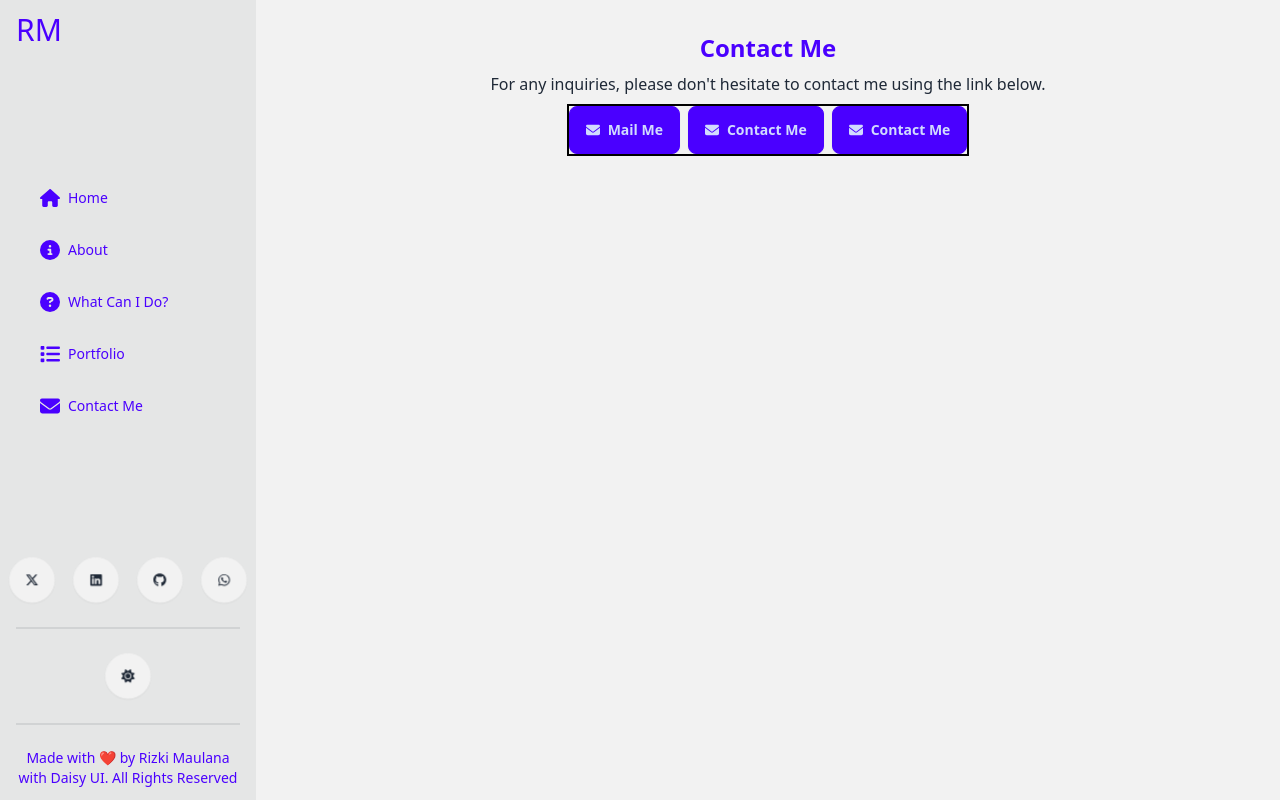
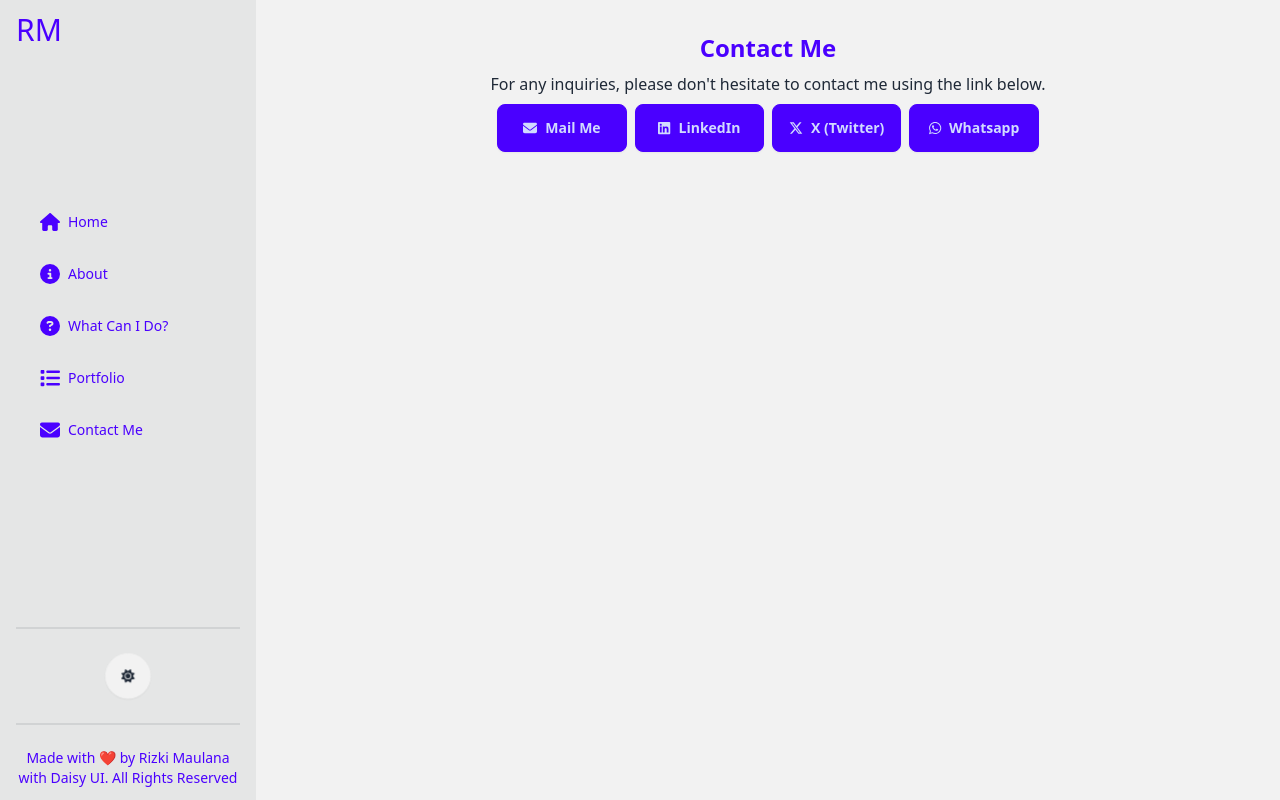
Before and after one commit to RizkiMaula/rizkima-portfolio, a React (Vite) app: page /contact in a window 1280 px wide. Built offline with nearby package versions, Linux system fonts and the light colour scheme.

Commit message:
benerin contact me

```diff
--- a/src/components/elements/ContactMe.jsx
+++ b/src/components/elements/ContactMe.jsx
@@ -1,33 +1,41 @@
+import { faLinkedin, faWhatsapp, faXTwitter } from '@fortawesome/free-brands-svg-icons';
 import { faEnvelope } from '@fortawesome/free-solid-svg-icons';
 import { FontAwesomeIcon } from '@fortawesome/react-fontawesome';
 import { Link } from 'react-router';
 
 const ContactMe = () => {
   return (
-    <div className="flex flex-col items-center gap-2 p-8 bg-base-200">
+    <div className="flex flex-col items-center gap-2 p-8 bg-base-200 text-center">
       <h1 className="text-2xl font-bold text-primary">Contact Me</h1>
       <p>For any inquiries, please don&apos;t hesitate to contact me using the link below.</p>
-      <div className="flex gap-2 border-2 border-black">
+      <div className="grid grid-cols-2 gap-2 md:grid-cols-4">
         <Link
           target="_blank"
           onClick={() => window.open('mailto:rmaulana12321@gmail.com')}
-          className="btn btn-primary hover:bg-secondary hover:text-white"
+          className="btn btn-primary hover:text-white "
         >
           <FontAwesomeIcon icon={faEnvelope} /> Mail Me
         </Link>
         <Link
           target="_blank"
-          to="https://instagram.com"
-          className="btn btn-primary hover:bg-secondary hover:text-white"
+          to="https://www.linkedin.com/in/rizkimaulana892/"
+          className="btn btn-primary hover:text-white"
         >
-          <FontAwesomeIcon icon={faEnvelope} /> Contact Me
+          <FontAwesomeIcon icon={faLinkedin} /> LinkedIn
         </Link>
         <Link
           target="_blank"
-          to="https://instagram.com"
-          className="btn btn-primary hover:bg-secondary hover:text-white"
+          to="https://x.com/rizkima666"
+          className="btn btn-primary hover:text-white"
         >
-          <FontAwesomeIcon icon={faEnvelope} /> Contact Me
+          <FontAwesomeIcon icon={faXTwitter} /> X (Twitter)
+        </Link>
+        <Link
+          target="_blank"
+          to="https://wa.me/6281807963356"
+          className="btn btn-primary hover:text-white"
+        >
+          <FontAwesomeIcon icon={faWhatsapp} /> Whatsapp
         </Link>
       </div>
     </div>
--- a/src/components/elements/MdSidebar.jsx
+++ b/src/components/elements/MdSidebar.jsx
@@ -85,7 +85,7 @@ const MdSidebar = () => {
           </li>
         </ul>
         <div>
-          <div className="flex justify-center w-full gap-4">
+          {/* <div className="flex justify-center w-full gap-4">
             <div
               className="tooltip"
               data-tip="X"
@@ -134,7 +134,7 @@ const MdSidebar = () => {
                 <FontAwesomeIcon icon={faWhatsapp} />
               </button>
             </div>
-          </div>
+          </div> */}
           <div className="divider"></div>
           <div className="flex justify-center gap-2">
             <button
```
